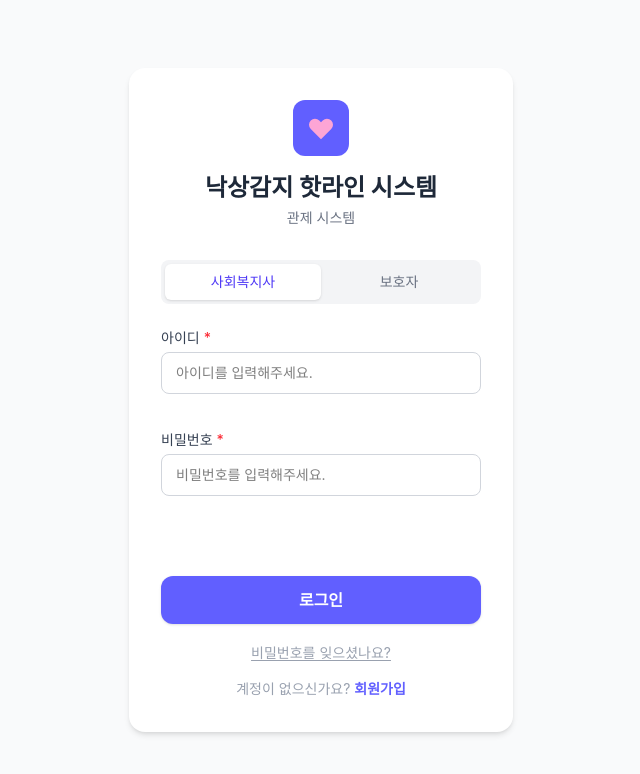
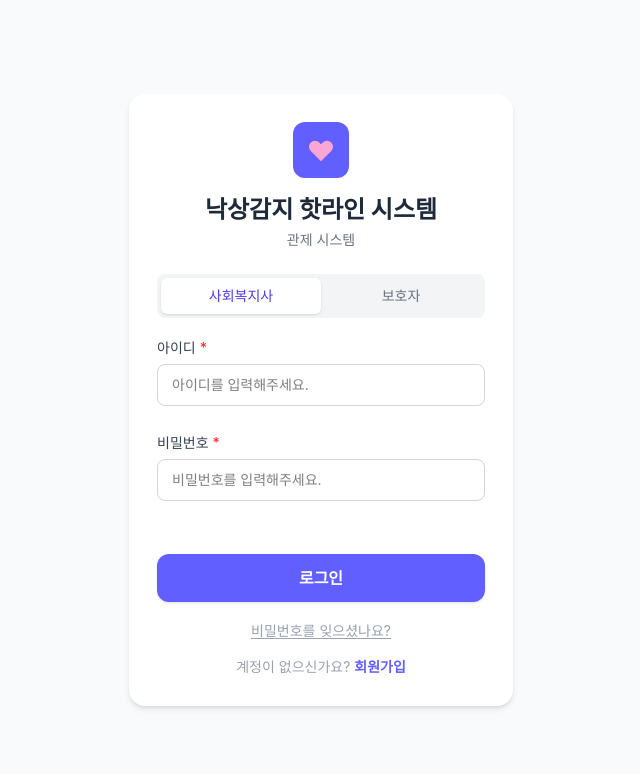
Before and after one commit to cherrishbombti/Cherrishbomb_FE, a React (Vite) app: page /worker/login in a window 1280 px wide. Shown: the top 774 px of the page, without its empty margins (319-959 px from the left). Built offline with nearby package versions, Linux system fonts and the light colour scheme; no server answers.

Commit message:
style: 로그인 페이지 탭 감촉·간격 정리
- worker/guardian 탭 호버 배경 + active 눌림 전환
- InputField 에러 자리 예약 높이·여백 축소
- 로그인 폼 필드 간격 축소, 버튼 mt 제거, 헤더/카드 여백 조정

```diff
--- a/src/components/common/InputField.tsx
+++ b/src/components/common/InputField.tsx
@@ -56,7 +56,7 @@ const InputField: React.FC<InputFieldProps> = ({
     : 'border-gray-300 hover:border-gray-400 focus:ring-blue-400 focus:border-blue-400';
 
   return (
-    <div className="flex flex-col gap-1 w-full">
+    <div className="flex flex-col gap-1.5 w-full">
       {label && (
         <label className="text-sm font-medium text-gray-700">
           {label}
@@ -81,7 +81,7 @@ const InputField: React.FC<InputFieldProps> = ({
 
       {/* 에러 자리 항상 확보 → 문구 나타날 때 레이아웃 밀림 방지 */}
       <span
-        className="text-xs text-red-500 min-h-[16px] leading-4 transition-opacity duration-200 motion-reduce:transition-none"
+        className="text-xs text-red-500 min-h-[15px] leading-tight transition-opacity duration-200 motion-reduce:transition-none"
         style={{ opacity: error ? 1 : 0 }}
       >
         {error || '\u00A0'}
--- a/src/pages/guardian/GuardianLoginPage.tsx
+++ b/src/pages/guardian/GuardianLoginPage.tsx
@@ -36,13 +36,13 @@ export default function GuardianLoginPage() {
         {/* 탭 */}
         <div className="flex bg-gray-100 rounded-lg p-1 mb-8">
           <button
-            className="flex-1 py-2 text-sm font-medium text-gray-500 hover:text-gray-700 transition-all"
+            className="flex-1 py-2 text-sm font-medium rounded-md text-gray-500 cursor-pointer hover:text-gray-700 hover:bg-white/60 active:scale-[0.98] transition-all duration-200 ease-out motion-reduce:transition-none"
             onClick={() => navigate('/worker/login')}
           >
             사회복지사
           </button>
           <button
-            className="flex-1 py-2 text-sm font-medium rounded-md bg-white text-indigo-600 shadow-sm transition-all"
+            className="flex-1 py-2 text-sm font-medium rounded-md bg-white text-indigo-600 shadow-sm transition-all duration-200 ease-out"
           >
             보호자
           </button>
--- a/src/pages/worker/WorkerLoginPage.tsx
+++ b/src/pages/worker/WorkerLoginPage.tsx
@@ -58,7 +58,7 @@ export default function WorkerLoginPage() {
   return (
     <div className="min-h-screen flex flex-col items-center justify-center bg-gray-50 px-4">
       {/* 카드 */}
-      <div className="w-full max-w-sm bg-white rounded-2xl shadow-md p-8">
+      <div className="w-full max-w-sm bg-white rounded-2xl shadow-md p-7">
         {/* 회원가입 성공 메시지 */}
         {signupSuccess && (
           <div className="mb-4 px-4 py-3 bg-green-50 border border-green-200 rounded-xl text-sm text-green-700 text-center">
@@ -67,7 +67,7 @@ export default function WorkerLoginPage() {
         )}
 
         {/* 로고 / 타이틀 */}
-        <div className="mb-8 text-center">
+        <div className="mb-6 text-center">
           <div className="inline-flex items-center justify-center w-14 h-14 rounded-xl bg-indigo-500 mb-4">
             <svg className="w-8 h-8 text-pink-300" fill="currentColor" viewBox="0 0 24 24">
               <path d="M4.318 6.318a4.5 4.5 0 000 6.364L12 20.364l7.682-7.682a4.5 4.5 0 00-6.364-6.364L12 7.636l-1.318-1.318a4.5 4.5 0 00-6.364 0z" />
@@ -78,14 +78,14 @@ export default function WorkerLoginPage() {
         </div>
 
         {/* 탭 */}
-        <div className="flex bg-gray-100 rounded-lg p-1 mb-6">
+        <div className="flex bg-gray-100 rounded-lg p-1 mb-5">
           <button
-            className="flex-1 py-2 text-sm font-medium rounded-md bg-white text-indigo-600 shadow-sm transition-all"
+            className="flex-1 py-2 text-sm font-medium rounded-md bg-white text-indigo-600 shadow-sm transition-all duration-200 ease-out"
           >
             사회복지사
           </button>
           <button
-            className="flex-1 py-2 text-sm font-medium text-gray-500 hover:text-gray-700 transition-all"
+            className="flex-1 py-2 text-sm font-medium rounded-md text-gray-500 cursor-pointer hover:text-gray-700 hover:bg-white/60 active:scale-[0.98] transition-all duration-200 ease-out motion-reduce:transition-none"
             onClick={() => navigate('/guardian/login')}
           >
             보호자
@@ -93,7 +93,7 @@ export default function WorkerLoginPage() {
         </div>
 
         {/* 입력 폼 */}
-        <div className="flex flex-col gap-4" onKeyDown={handleKeyDown}>
+        <div className="flex flex-col gap-1.5" onKeyDown={handleKeyDown}>
           <InputField
             label="아이디"
             type="text"
@@ -121,7 +121,7 @@ export default function WorkerLoginPage() {
 
           {/* 서버 에러 — 자리 항상 확보해 레이아웃 밀림 방지 */}
           <p
-            className="text-sm text-red-500 text-center min-h-[20px] transition-opacity duration-200 motion-reduce:transition-none"
+            className="text-sm text-red-500 text-center min-h-[16px] transition-opacity duration-200 motion-reduce:transition-none"
             style={{ opacity: serverError ? 1 : 0 }}
           >
             {serverError || '\u00A0'}
@@ -131,7 +131,7 @@ export default function WorkerLoginPage() {
             onClick={handleLogin}
             disabled={isLoading}
             loading={isLoading}
-            className="w-full mt-2 !bg-indigo-500 hover:!bg-indigo-600 !text-white !py-3 !rounded-xl !text-base !font-semibold"
+            className="w-full !bg-indigo-500 hover:!bg-indigo-600 !text-white !py-3 !rounded-xl !text-base !font-semibold"
           >
             로그인
           </BaseButton>
```
